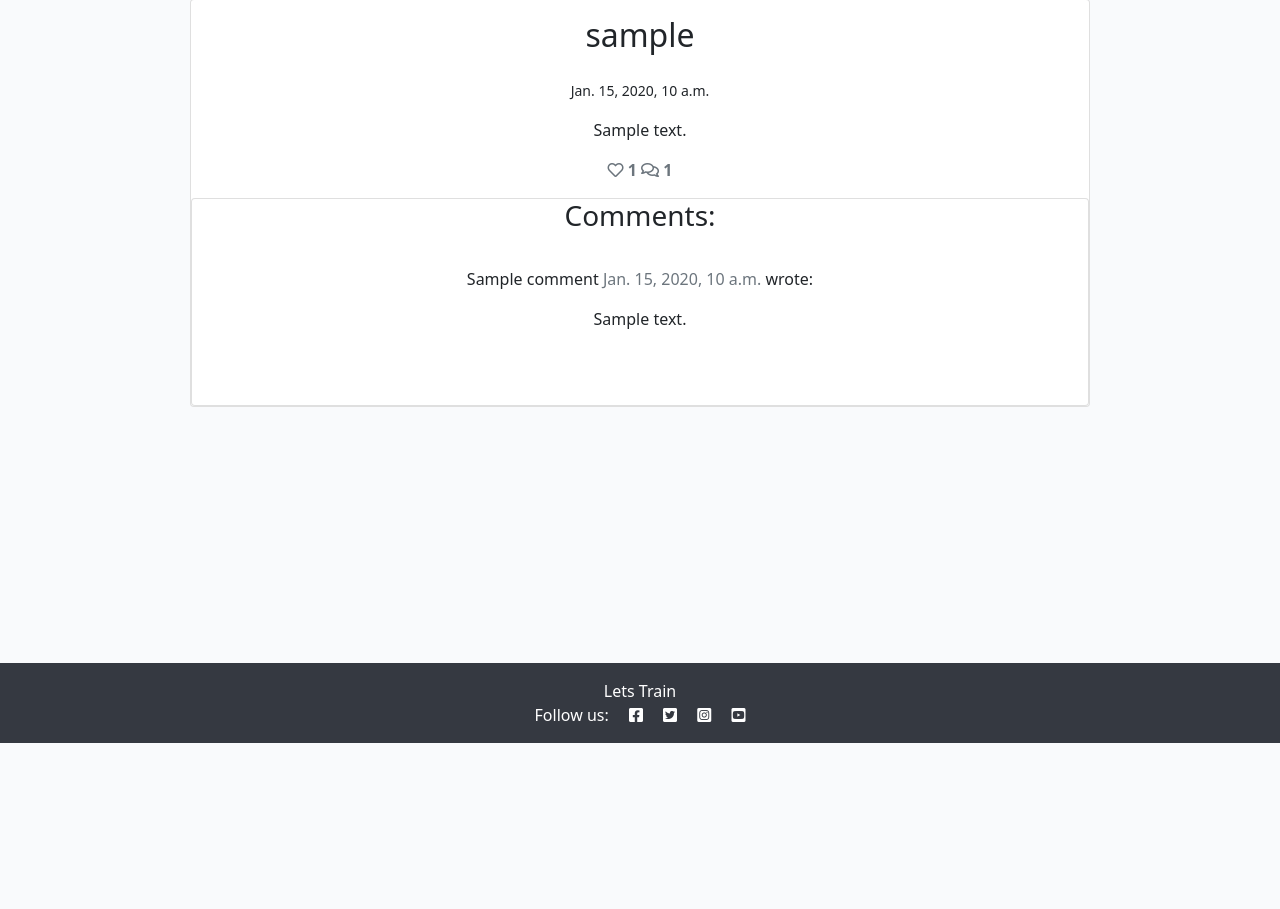
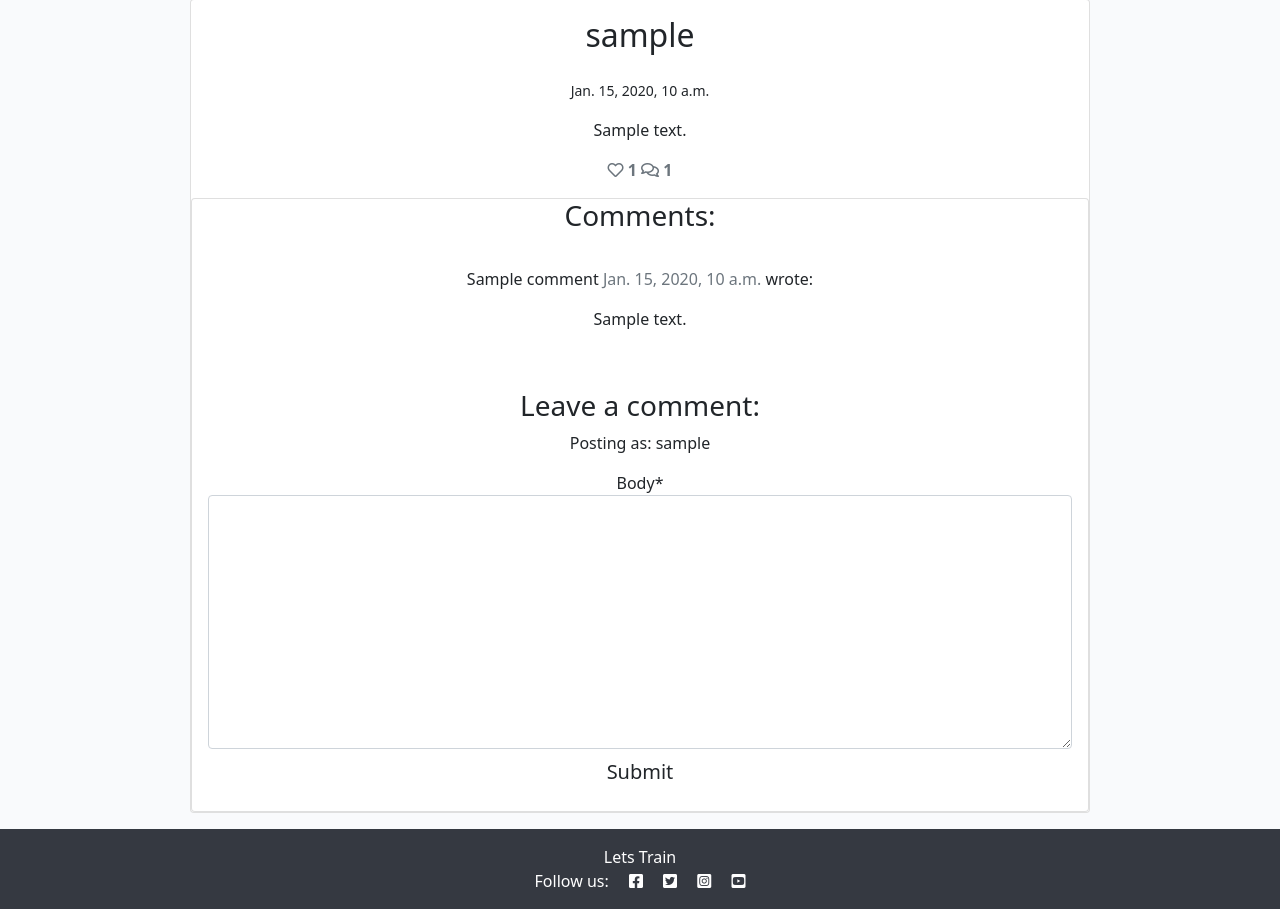
Before and after one commit to jensalindgren/blog, a Django app: a page that uses templates/base.html in a window 1280 px wide. Shown: the part 57-966 px from the top of the page. Before the commit the page ends 800 px from the top, so only its background shows below. Run offline with Django 4.2, Linux system fonts and the light colour scheme; a user stored in the database is signed in; tables that the repository leaves empty hold one stand-in row (values such as "Sample post"); some libraries are stand-ins or nearby versions.

Commit message:
Having trouble displaying crispy forms in my django project

```diff
--- /dev/null
+++ b/blog/forms.py
@@ -0,0 +1,23 @@
+from .models import Post, Comment
+from django import forms
+from django_summernote.widgets import SummernoteWidget
+
+
+class CommentForm(forms.ModelForm):
+    """ Form for Comments submission """
+    class Meta:
+        model = Comment
+        fields = ['body',]
+        widgets = {
+            'content': SummernoteWidget(),
+        }
+
+
+class PostForm(forms.ModelForm):
+    """ Form for Post submission """
+    class Meta:
+        model = Post
+        fields = ['title', 'content',]
+        widgets = {
+            'content': SummernoteWidget(),
+        }
--- a/blog/views.py
+++ b/blog/views.py
@@ -1,6 +1,7 @@
 from django.shortcuts import render, get_object_or_404
 from django.views import generic, View
-from .models import Post, Comment
+from .models import Post
+from .forms import CommentForm, PostForm
 
 
 class PostList(generic.ListView):
@@ -29,5 +30,6 @@
                 'comments': comments,
                 'commented': False,
                 'liked': liked,
+                'comment_form': CommentForm()
             },
         )
--- a/templates/base.html
+++ b/templates/base.html
@@ -11,11 +11,15 @@
     <link href="https://fonts.googleapis.com/css2?family=Lato:wght@300;700&display=swap" rel="stylesheet">
     <link rel="stylesheet" href="https://cdnjs.cloudflare.com/ajax/libs/font-awesome/5.15.3/css/all.min.css">
     <meta name="viewport" content="width=device-width, initial-scale=1" />
-    <link href="https://cdn.jsdelivr.net/npm/bootstrap@5.0.1/dist/css/bootstrap.min.css" rel="stylesheet"
-        integrity="sha384-+0n0xVW2eSR5OomGNYDnhzAbDsOXxcvSN1TPprVMTNDbiYZCxYbOOl7+AMvyTG2x" crossorigin="anonymous">
-    <script src="https://cdn.jsdelivr.net/npm/bootstrap@5.0.1/dist/js/bootstrap.bundle.min.js"
-        integrity="sha384-gtEjrD/SeCtmISkJkNUaaKMoLD0//ElJ19smozuHV6z3Iehds+3Ulb9Bn9Plx0x4" crossorigin="anonymous">
+    <!-- Links to Boostrap -->
+    <link href="https://cdn.jsdelivr.net/npm/bootstrap@5.1.3/dist/css/bootstrap.min.css" rel="stylesheet"
+        integrity="sha384-1BmE4kWBq78iYhFldvKuhfTAU6auU8tT94WrHftjDbrCEXSU1oBoqyl2QvZ6jIW3" crossorigin="anonymous">
+    <script src="https://cdn.jsdelivr.net/npm/bootstrap@5.1.3/dist/js/bootstrap.bundle.min.js"
+        integrity="sha384-ka7Sk0Gln4gmtz2MlQnikT1wXgYsOg+OMhuP+IlRH9sENBO0LRn5q+8nbTov4+1p" crossorigin="anonymous">
     </script>
+    <!--Link to Font Awesome-->
+    <link rel="stylesheet" href="https://use.fontawesome.com/releases/v5.15.4/css/all.css"
+    integrity="sha384-DyZ88mC6Up2uqS4h/KRgHuoeGwBcD4Ng9SiP4dIRy0EXTlnuz47vAwmeGwVChigm" crossorigin="anonymous">
     <link rel="stylesheet" href="{% static 'css/style.css' %}">
 
 </head>
@@ -78,6 +82,12 @@
             <i class="fab fa-instagram-square ms-3"></i>
             <i class="fab fa-youtube-square ms-3"></i></p>
     </footer>
+    <!-- Link to JQuery-->
+    <script src="https://cdnjs.cloudflare.com/ajax/libs/jquery/3.6.0/jquery.min.js"
+        integrity="sha512-894YE6QWD5I59HgZOGReFYm4dnWc1Qt5NtvYSaNcOP+u1T9qYdvdihz0PPSiiqn/+/3e7Jo4EaG7TubfWGUrMQ=="
+        crossorigin="anonymous" referrerpolicy="no-referrer"></script>
+    <script src="{% static 'js/script.js' %}"></script>
+
 
 </body>
 
--- a/templates/post_detail.html
+++ b/templates/post_detail.html
@@ -1,4 +1,6 @@
 {% extends 'base.html' %} {% block content %}
+
+{% load crispy_forms_tags %}
 
 <div class="postdetail">
 
@@ -53,6 +55,17 @@
 
         <div class="card-body">
             <!-- For later -->
+            {% if user.is_authenticated %}
+
+            <h3>Leave a comment:</h3>
+            <p>Posting as: {{ user.username }}</p>
+            <form method="post" >
+                {% csrf_token %}
+                {{  comment_form | crispy }}
+                {% csrf_token %}
+                <button type="submit" class="btn btn-signup btn-lg">Submit</button>
+            </form>
+            {% endif %}
         </div>
 
 </div>
```
